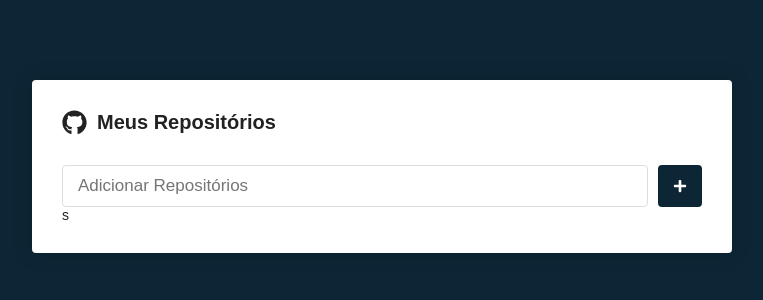
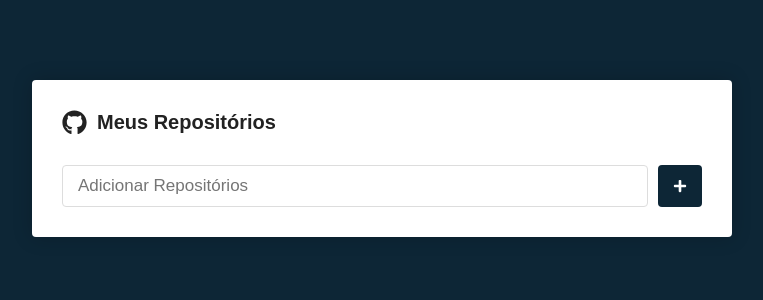
Before and after one commit to vitormarinheiro1/meus-repos, a React (Create React App) app: page / in a window 1280 px wide. Shown: the top 300 px of the page, without its empty margins (258-1021 px from the left). Built offline with nearby package versions, Linux system fonts and the light colour scheme.

Commit message:
first commit

```diff
--- a/src/pages/Main/index.js
+++ b/src/pages/Main/index.js
@@ -17,7 +17,7 @@ export default function Main() {
                     <FaPlus size={14} color='#FFF' />
                 </SubmitButton>
             </Form>
-            s
+
 
         </Container>
 
```
